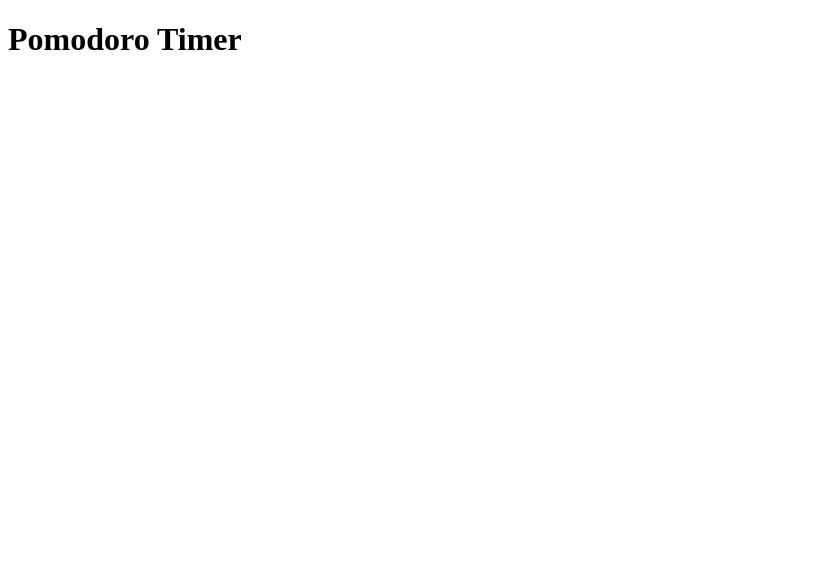
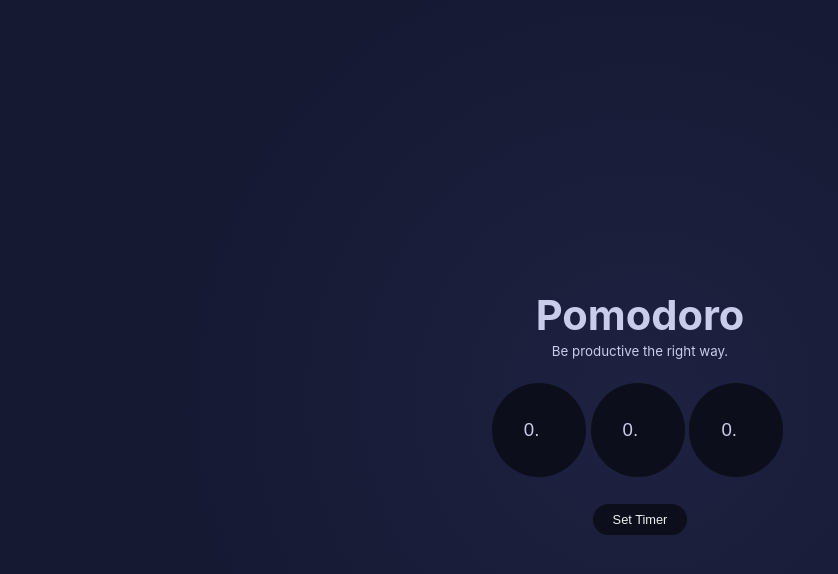
Before and after one commit to Jesse-Tingle/pomodoro-timer, a React (Create React App) app in the folder pom-time/: page / in a window 1280 px wide. Shown: the top 574 px of the page, without its empty margins (0-838 px from the left). Built offline with nearby package versions, Linux system fonts and the light colour scheme.

Commit message:
basics added for timer form and buttons for work, long break, and short break

```diff
--- a/pom-time/public/index.html
+++ b/pom-time/public/index.html
@@ -9,7 +9,7 @@
 			name="description"
 			content="Web site created using create-react-app"
 		/>
-    <link rel="apple-touch-icon" href="%PUBLIC_URL%/logo192.png" />
+		<!-- <link rel="apple-touch-icon" href="%PUBLIC_URL%/logo192.png" /> -->
 		<!--
       manifest.json provides metadata used when your web app is installed on a
       user's mobile device or desktop. See https://developers.google.com/web/fundamentals/web-app-manifest/
--- a/pom-time/src/App.js
+++ b/pom-time/src/App.js
@@ -1,9 +1,14 @@
 import React from "react"
 
-function App() {
+import "./App.css"
+import SetPomodoro from "./components/SetPomodoro"
+
+const App = () => {
 	return (
-		<div className="app">
-			<h1>Pomodoro Timer</h1>
+		<div className="container">
+			<h1>Pomodoro</h1>
+			<small>Be productive the right way.</small>
+			<SetPomodoro />
 		</div>
 	)
 }
--- /dev/null
+++ b/pom-time/src/components/SetPomodoro.js
@@ -0,0 +1,69 @@
+import React, { useState } from "react"
+
+const SetPomodoro = () => {
+	const [newTimer, setNewTimer] = useState({
+		work: 0.2,
+		short: 0.1,
+		long: 0.5,
+		active: "work",
+	})
+
+	const handleChange = (input) => {
+		const { name, value } = input.target
+		switch (name) {
+			case "work":
+				setNewTimer({
+					...newTimer,
+					work: parseInt(value),
+				})
+				break
+			case "shortBreak":
+				setNewTimer({
+					...newTimer,
+					short: parseInt(value),
+				})
+				break
+			case "longBreak":
+				setNewTimer({
+					...newTimer,
+					long: parseInt(value),
+				})
+				break
+			default:
+				break
+		}
+	}
+	const handleSubmit = (e) => {}
+	return (
+		<div className="form-container">
+			<form noValidate onSubmit={handleSubmit}>
+				<div className="input-wrapper">
+					<input
+						className="input"
+						type="number"
+						name="work"
+						onChange={handleChange}
+						value={newTimer.work}
+					/>
+					<input
+						className="input"
+						type="number"
+						name="shortBreak"
+						onChange={handleChange}
+						value={newTimer.short}
+					/>
+					<input
+						className="input"
+						type="number"
+						name="longBreak"
+						onChange={handleChange}
+						value={newTimer.long}
+					/>
+				</div>
+				<button type="submit">Set Timer</button>
+			</form>
+		</div>
+	)
+}
+
+export default SetPomodoro
--- a/pom-time/src/index.css
+++ b/pom-time/src/index.css
@@ -1,13 +1,107 @@
-/* body {
-  margin: 0;
-  font-family: -apple-system, BlinkMacSystemFont, 'Segoe UI', 'Roboto', 'Oxygen',
-    'Ubuntu', 'Cantarell', 'Fira Sans', 'Droid Sans', 'Helvetica Neue',
-    sans-serif;
-  -webkit-font-smoothing: antialiased;
-  -moz-osx-font-smoothing: grayscale;
+body {
+	margin: 0;
+	font-family: -apple-system, BlinkMacSystemFont, "Segoe UI", "Roboto", "Oxygen",
+		"Ubuntu", "Cantarell", "Fira Sans", "Droid Sans", "Helvetica Neue",
+		sans-serif;
+	-webkit-font-smoothing: antialiased;
+	-moz-osx-font-smoothing: grayscale;
 }
 
 code {
-  font-family: source-code-pro, Menlo, Monaco, Consolas, 'Courier New',
-    monospace;
-} */
+	font-family: source-code-pro, Menlo, Monaco, Consolas, "Courier New",
+		monospace;
+}
+
+.container {
+	color: #c9ccea;
+	display: flex;
+	flex-direction: column;
+	align-items: center;
+	justify-content: center;
+	min-height: 100vh;
+	background: rgb(39, 42, 85);
+	background: radial-gradient(circle, #1e2140 0%, #151932 65%);
+}
+
+.container h1 {
+	font-size: 2.6rem;
+	margin-bottom: 0.2rem;
+}
+
+.container .labels {
+	list-style: none;
+	display: flex;
+	text-transform: uppercase;
+	font-size: 0.8rem;
+	padding: 0.3rem 0.3rem;
+	background-color: #0c0e1b;
+	border-radius: 1.5rem;
+}
+
+.active-label {
+	color: #0c0e1b;
+	background-color: #fe6f6b;
+}
+
+.timer-container {
+	display: flex;
+	flex: 2;
+	align-items: center;
+	justify-content: center;
+}
+
+.time-wrapper {
+	display: flex;
+	align-items: center;
+	justify-content: center;
+	height: 15rem;
+	width: 15rem;
+	border-radius: 7.5rem;
+	color: #efefef;
+	background: #151932;
+	font-size: 3.5rem;
+	box-shadow: 1rem 1.5rem 2rem rgba(0, 0, 0, 0.6);
+}
+
+.button-wrapper {
+	display: flex;
+	align-items: center;
+	justify-content: center;
+	padding: 2rem;
+}
+
+button {
+	color: #efefef;
+	font-size: 0.8rem;
+	padding: 0.5rem 1.2rem;
+	border: none;
+	border-radius: 3rem;
+	margin: 0.2rem;
+	background: #0c0e1b;
+	min-width: 80px;
+	cursor: pointer;
+}
+
+.button-wrapper button.activve {
+	color: #0c0e1b;
+	background-color: #c9ccea;
+	border: 1px solid #0c0e1b;
+}
+.form-container {
+	text-align: center;
+}
+.input-wrapper {
+	margin: 1.5rem;
+}
+.input-wrapper input {
+	height: 30px;
+	width: 30px;
+	padding: 2rem;
+	background-color: #0c0e1b;
+	color: #c9ccea;
+	border: none;
+	border-radius: 50%;
+	margin-right: 0.3rem;
+	text-align: center;
+	font-size: 14pt;
+}
--- a/pom-time/src/index.js
+++ b/pom-time/src/index.js
@@ -1,17 +1,11 @@
-import React from 'react';
-import ReactDOM from 'react-dom';
-import './index.css';
-import App from './App';
-import reportWebVitals from './reportWebVitals';
+import React from "react"
+import ReactDOM from "react-dom"
+import "./index.css"
+import App from "./App"
 
 ReactDOM.render(
-  <React.StrictMode>
-    <App />
-  </React.StrictMode>,
-  document.getElementById('root')
-);
-
-// If you want to start measuring performance in your app, pass a function
-// to log results (for example: reportWebVitals(console.log))
-// or send to an analytics endpoint. Learn more: https://bit.ly/CRA-vitals
-reportWebVitals();
+	<React.StrictMode>
+		<App />
+	</React.StrictMode>,
+	document.getElementById("root")
+)
--- a/pom-time/src/reportWebVitals.js
+++ /dev/null
@@ -1,13 +0,0 @@
-const reportWebVitals = onPerfEntry => {
-  if (onPerfEntry && onPerfEntry instanceof Function) {
-    import('web-vitals').then(({ getCLS, getFID, getFCP, getLCP, getTTFB }) => {
-      getCLS(onPerfEntry);
-      getFID(onPerfEntry);
-      getFCP(onPerfEntry);
-      getLCP(onPerfEntry);
-      getTTFB(onPerfEntry);
-    });
-  }
-};
-
-export default reportWebVitals;
```
Also changed, not shown: pom-time/src/components/Button.js (added, +9 -0 lines), pom-time/src/setupTests.js (deleted, +0 -5 lines), pom-time/public/manifest.json. Lines whose indentation alone changed are shown as unchanged.
